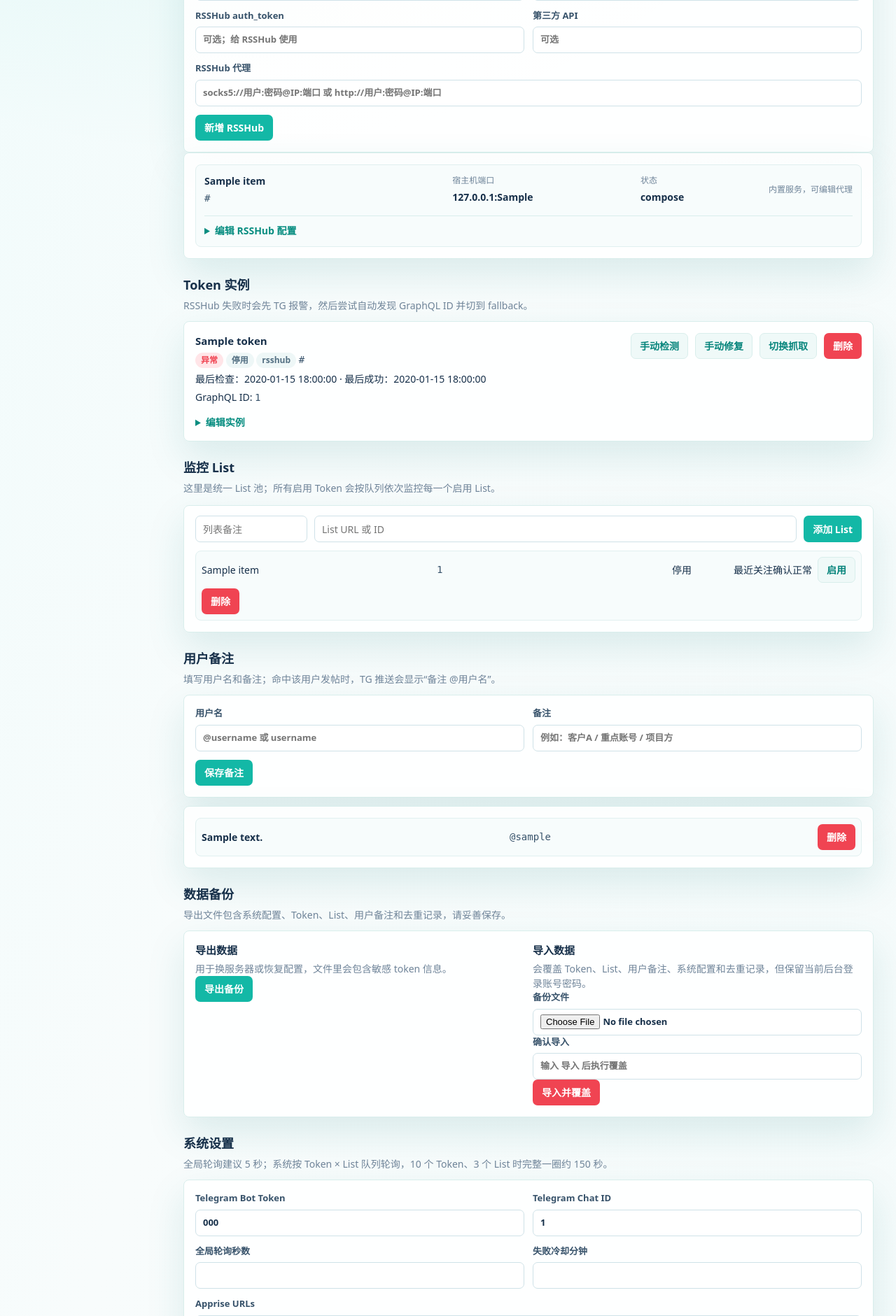
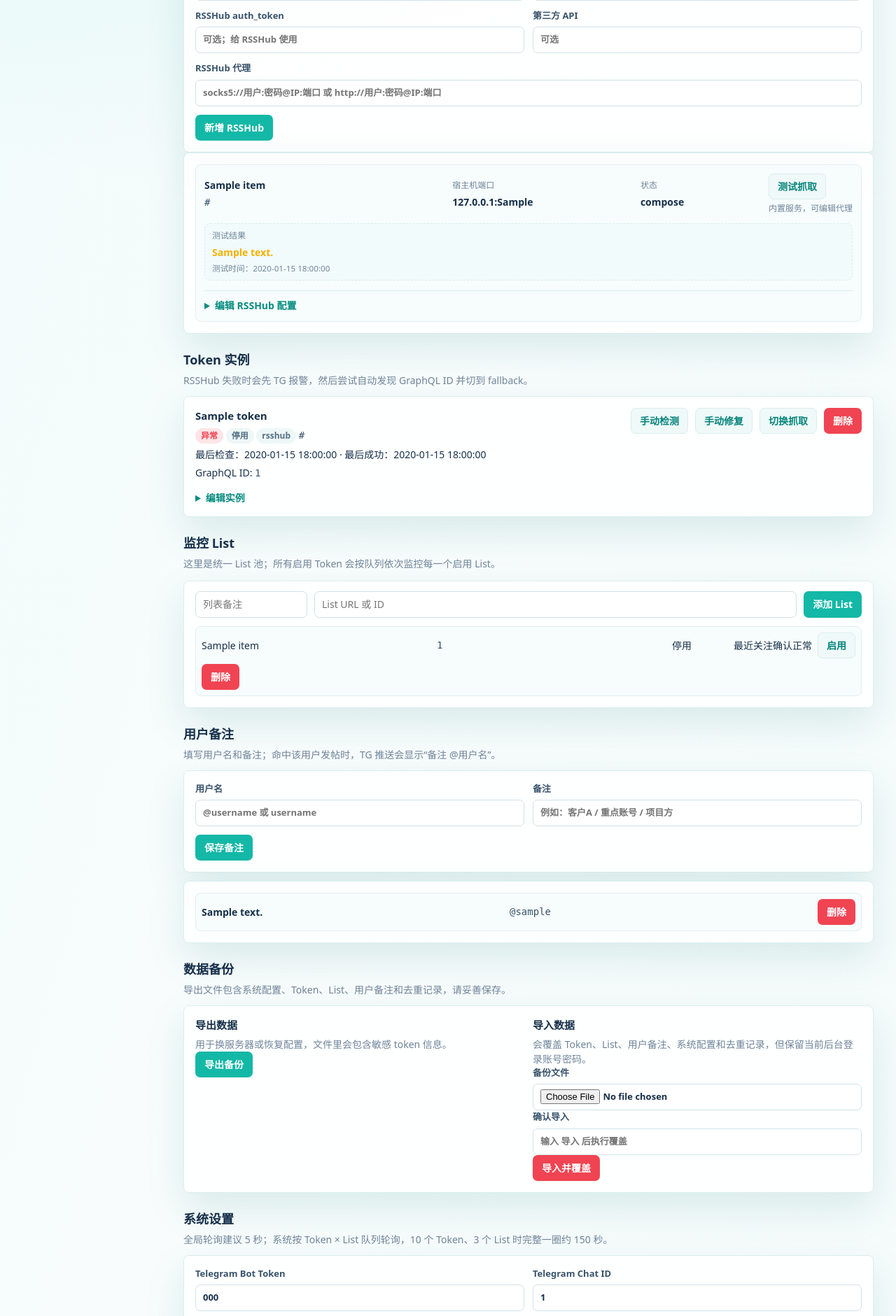
Before and after one commit to mmk58860-code/tuite-tg, a FastAPI app: template app/templates/index.html in a window 1280 px wide. Shown: the part 1052-2933 px from the top of the page at 70% size. Run offline with FastAPI, Linux system fonts and the light colour scheme; the template is opened without the code that fills it: most values are stand-ins (such as "Sample title", 1, 10 or a date in 2020).

Commit message:
Test RSSHub proxy via real list fetch

```diff
--- a/app/main.py
+++ b/app/main.py
@@ -4,7 +4,10 @@ import json
 import os
 from datetime import datetime, timedelta, timezone
 from contextlib import asynccontextmanager
+from urllib.parse import urljoin
 
+import feedparser
+import httpx
 from dotenv import load_dotenv
 from fastapi import Depends, FastAPI, File, Form, HTTPException, Request, UploadFile
 from fastapi.responses import HTMLResponse, RedirectResponse, Response
@@ -107,6 +110,9 @@ RSSHUB_EXPORT_FIELDS = [
     "proxy_uri",
     "container_id",
     "status",
+    "last_test_at",
+    "last_test_ok",
+    "last_test_message",
     "created_at",
     "updated_at",
 ]
@@ -718,6 +724,39 @@ async def refresh_rsshub(
     return RedirectResponse("/#rsshub", status_code=303)
 
 
+@app.post("/rsshub/{rsshub_id}/test")
+async def test_rsshub(
+    rsshub_id: int,
+    db: Session = Depends(get_db),
+    _: str = Depends(current_user_from_cookie),
+):
+    item = db.query(RsshubInstance).filter(RsshubInstance.id == rsshub_id).first()
+    watch_list = (
+        db.query(WatchList)
+        .filter(WatchList.token_id == 0, WatchList.enabled.is_(True))
+        .order_by(WatchList.id.asc())
+        .first()
+    )
+    if not item:
+        add_log(db, "ERROR", "RSSHub 测试失败：实例不存在")
+        return RedirectResponse("/#rsshub", status_code=303)
+    if not watch_list:
+        item.last_test_at = utc_now()
+        item.last_test_ok = False
+        item.last_test_message = "没有启用的 List，无法模拟真实 RSSHub 抓取。"
+        item.updated_at = utc_now()
+        add_log(db, "ERROR", f"{item.name} RSSHub 测试失败：没有启用的 List")
+        return RedirectResponse("/#rsshub", status_code=303)
+
+    ok, message = await run_rsshub_real_fetch_test(item.internal_url, watch_list.list_id)
+    item.last_test_at = utc_now()
+    item.last_test_ok = ok
+    item.last_test_message = message
+    item.updated_at = utc_now()
+    add_log(db, "INFO" if ok else "ERROR", f"{item.name} RSSHub 真实抓取测试: {message}")
+    return RedirectResponse("/#rsshub", status_code=303)
+
+
 @app.post("/rsshub/{rsshub_id}/update")
 async def update_rsshub(
     rsshub_id: int,
@@ -879,6 +918,21 @@ def sanitize_container_name(value: str) -> str:
     return value.strip("-._")
 
 
+async def run_rsshub_real_fetch_test(base_url: str, list_id: str) -> tuple[bool, str]:
+    url = urljoin(base_url.rstrip("/") + "/", f"twitter/list/{list_id}")
+    try:
+        async with httpx.AsyncClient(timeout=35.0) as client:
+            resp = await client.get(url)
+    except httpx.HTTPError as exc:
+        return False, f"请求 RSSHub 失败：{exc}"
+    if resp.status_code >= 400:
+        return False, f"RSSHub HTTP {resp.status_code}: {resp.text[:300]}"
+    parsed = feedparser.parse(resp.text)
+    if parsed.bozo:
+        return False, f"RSS 解析失败：{parsed.bozo_exception}"
+    return True, f"测试成功，List {list_id} 返回 {len(parsed.entries)} 条。"
+
+
 def serialize_row(row: object, fields: list[str]) -> dict[str, object]:
     data: dict[str, object] = {}
     for field in fields:
--- a/app/static/style.css
+++ b/app/static/style.css
@@ -522,6 +522,17 @@ summary {
   font-size: 14px;
 }
 
+.rsshub-test {
+  padding: 8px 10px;
+  background: #f2fbfb;
+  border: 1px dashed var(--line);
+  border-radius: 8px;
+}
+
+.rsshub-test small {
+  color: var(--muted);
+}
+
 .logs {
   display: grid;
   gap: 8px;
--- a/app/templates/index.html
+++ b/app/templates/index.html
@@ -121,6 +121,9 @@
           <b>{{ item.status }}</b>
         </div>
         <div class="actions">
+          <form method="post" action="/rsshub/{{ item.id }}/test">
+            <button type="submit" class="secondary">测试抓取</button>
+          </form>
           {% if item.status == 'compose' %}
             <span class="muted">内置服务，可编辑代理</span>
           {% elif item.container_id %}
@@ -136,6 +139,13 @@
               <button type="submit" class="danger">删除</button>
             </form>
           {% endif %}
+        </div>
+        <div class="rsshub-test span-4">
+          <span>测试结果</span>
+          <b class="{{ 'ok-text' if item.last_test_ok else 'warn-text' }}">
+            {{ item.last_test_message or '未测试' }}
+          </b>
+          <small>测试时间：{{ item.last_test_at | beijing_time }}</small>
         </div>
         <details class="span-4">
           <summary>编辑 RSSHub 配置</summary>
```
Also changed, not shown: app/database.py (+14 -0 lines).
